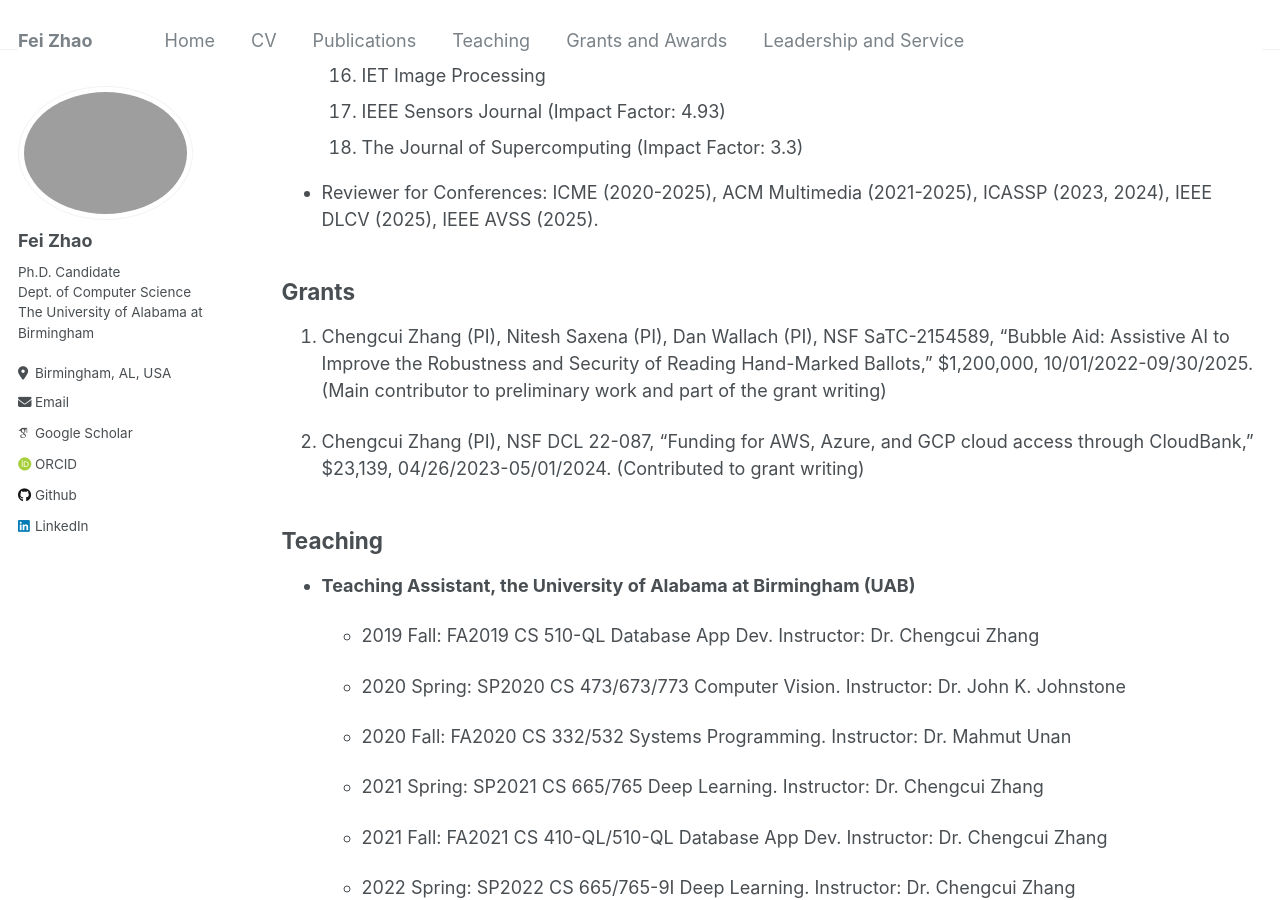
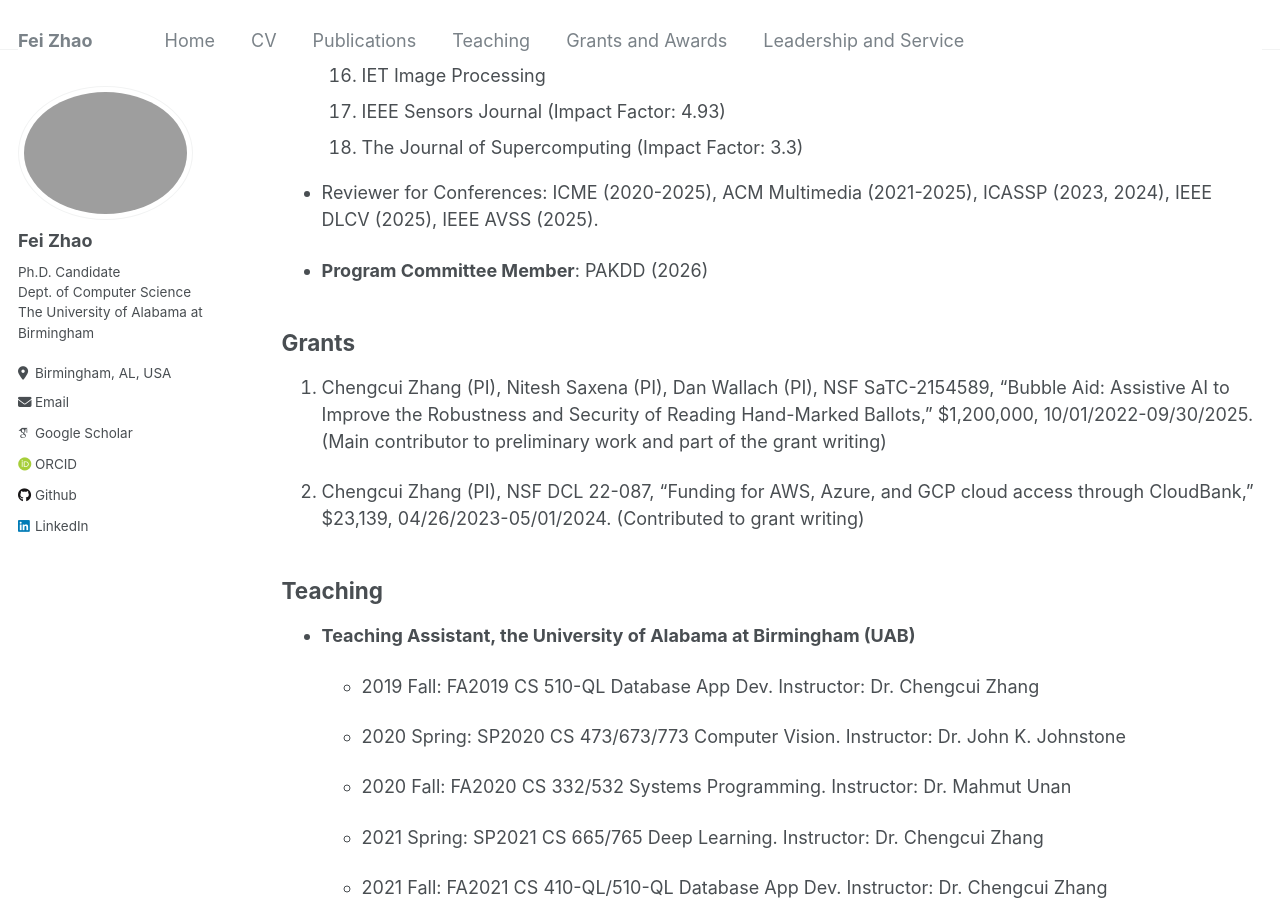
Before and after one commit to feizhao19/feizhao19.github.io, a Jekyll site: the page built from _pages/home.md, in a window 1280 px wide and 900 px high, scrolled down 4942 px. Built offline with Jekyll 4.4.1, drawn with Linux system fonts in a browser that asks for light colours; some web fonts are replaced.

Commit message:
Update home page

```diff
--- a/_pages/home.md
+++ b/_pages/home.md
@@ -182,6 +182,7 @@ Explore my projects, publications, and more on my [LinkedIn](https://www.linkedi
 
 - Reviewer for Conferences: ICME (2020-2025), ACM Multimedia (2021-2025), ICASSP (2023, 2024),  IEEE DLCV (2025), IEEE AVSS (2025).
 
+- **Program Committee Member**: PAKDD (2026)
 
 
 ## Grants
```
